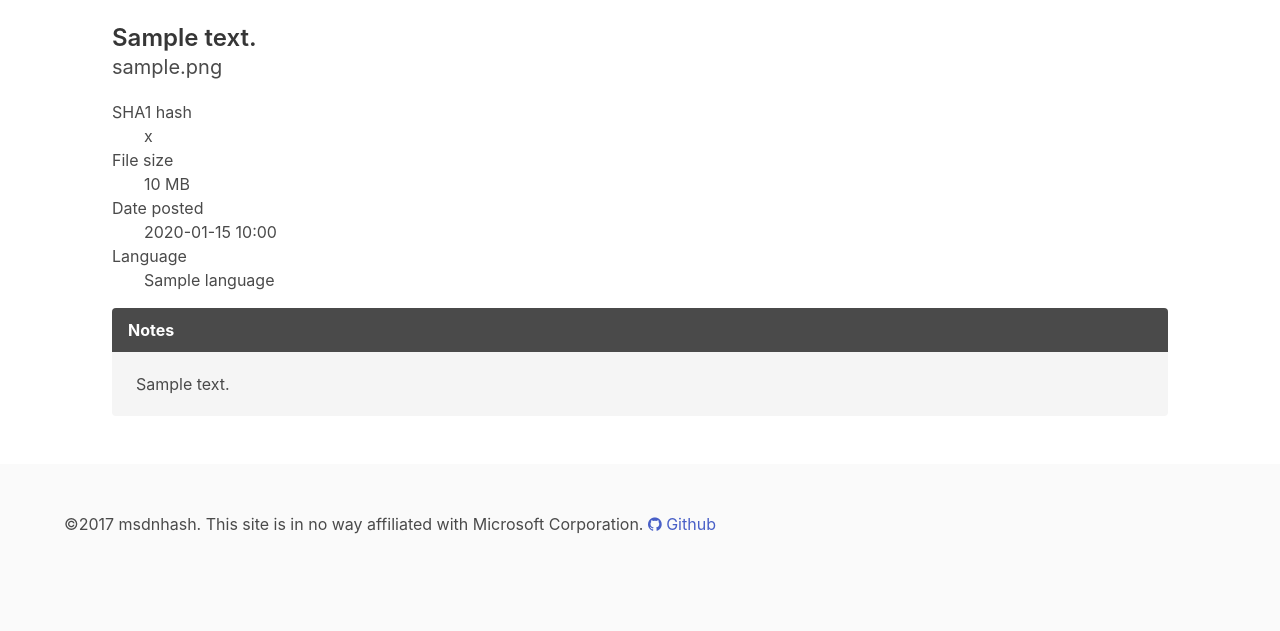
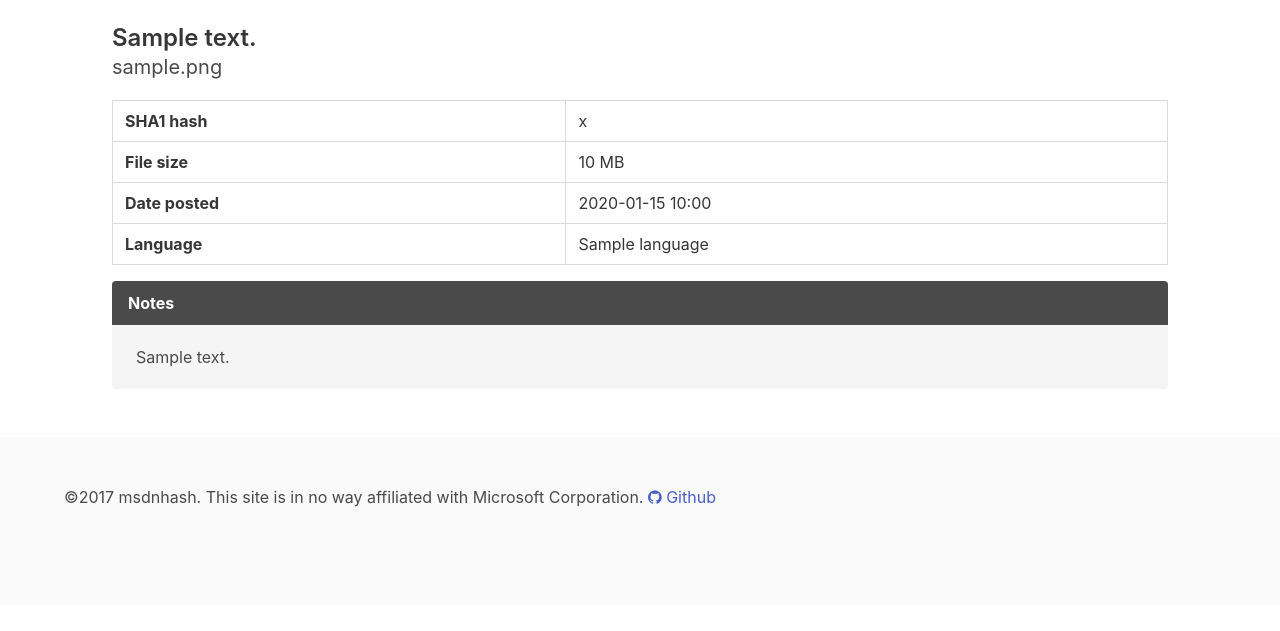
Before and after one commit to mauricew/dnhash, a Django app: page /files/1 in a window 1280 px wide. Shown: the part 124-755 px from the top of the page. Run offline with Django 3.2, Linux system fonts and the light colour scheme; tables that the repository leaves empty hold one stand-in row (values such as "Sample post"); some libraries are stand-ins or nearby versions.

Commit message:
Format file details in table (except mobile)

```diff
--- a/msdn/templates/msdn/file_detail.html
+++ b/msdn/templates/msdn/file_detail.html
@@ -1,6 +1,11 @@
 {% extends 'base.html' %}
 {% block title %}{{file.description}} | {% endblock %}
 {% block content %}
+    <style type="text/css">
+        dl dt {
+            font-weight: bold;
+        }
+    </style>
     <section class="section container">
         <nav class="breadcrumb">
             <ul>
@@ -15,7 +20,27 @@
         <div class="content">
             <h3 class="title">{{file.description}}</h3>
             <p class="subtitle">{{file.file_name}}</p>
-            <dl>
+            <table class="table is-bordered is-hoverable is-hidden-mobile">
+                <tr>
+                    <th>SHA1 hash</th>
+                    <td>{{file.sha1_hash | lower }}</td>
+                </tr>
+                <tr>
+                    <th>File size</th>
+                    <td>{{file.size | floatformat:'-3'}} MB</td>
+                </tr>
+                <tr>
+                    <th>Date posted</th>
+                    <td>{{file.posted_date | date:'Y-m-d H:i'}}</td>
+                </tr>
+                {% if file.language is not None %}
+                <tr>
+                    <th>Language</th>
+                    <td>{{file.language.name}}</td>
+                </tr>
+                {% endif %}
+            </table>
+            <dl class="is-hidden-tablet">
                 <dt>SHA1 hash</dt>
                 <dd>{{file.sha1_hash | lower }}</dd>
                 <dt>File size</dt>
```
